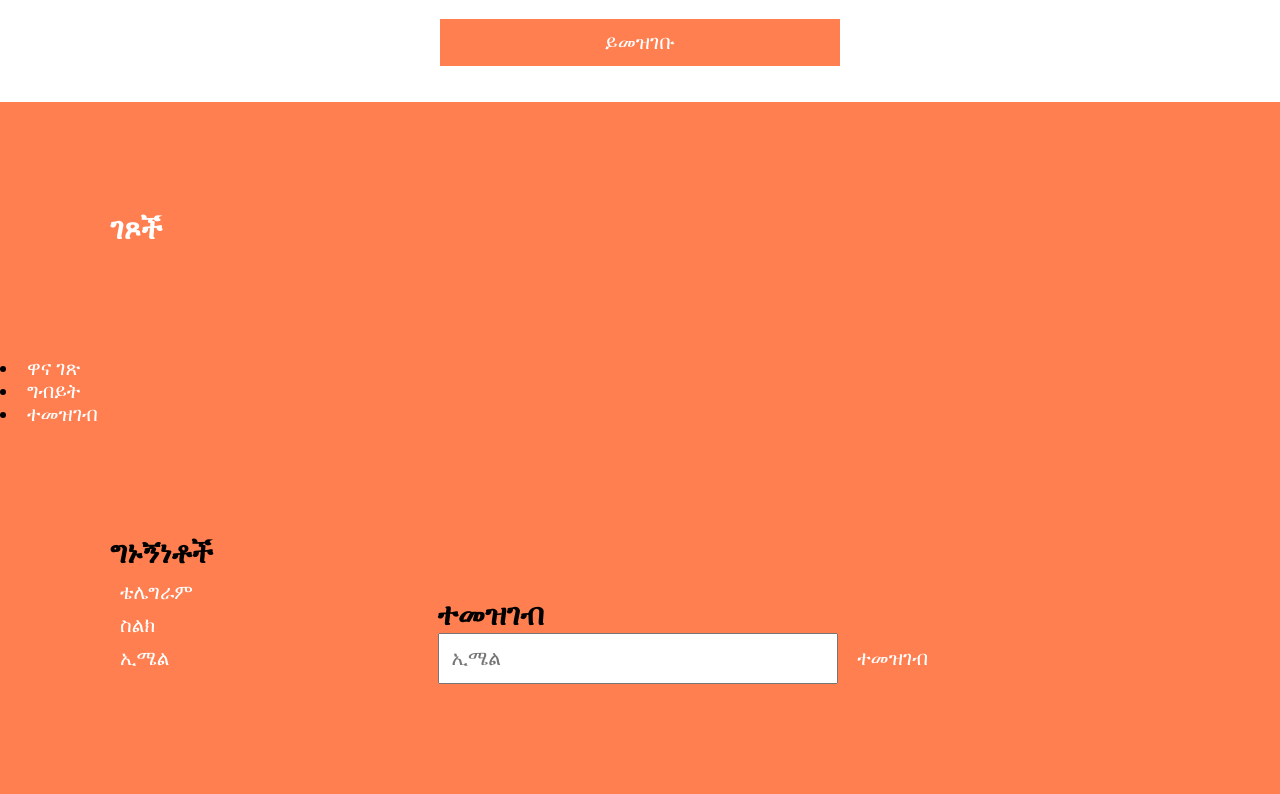
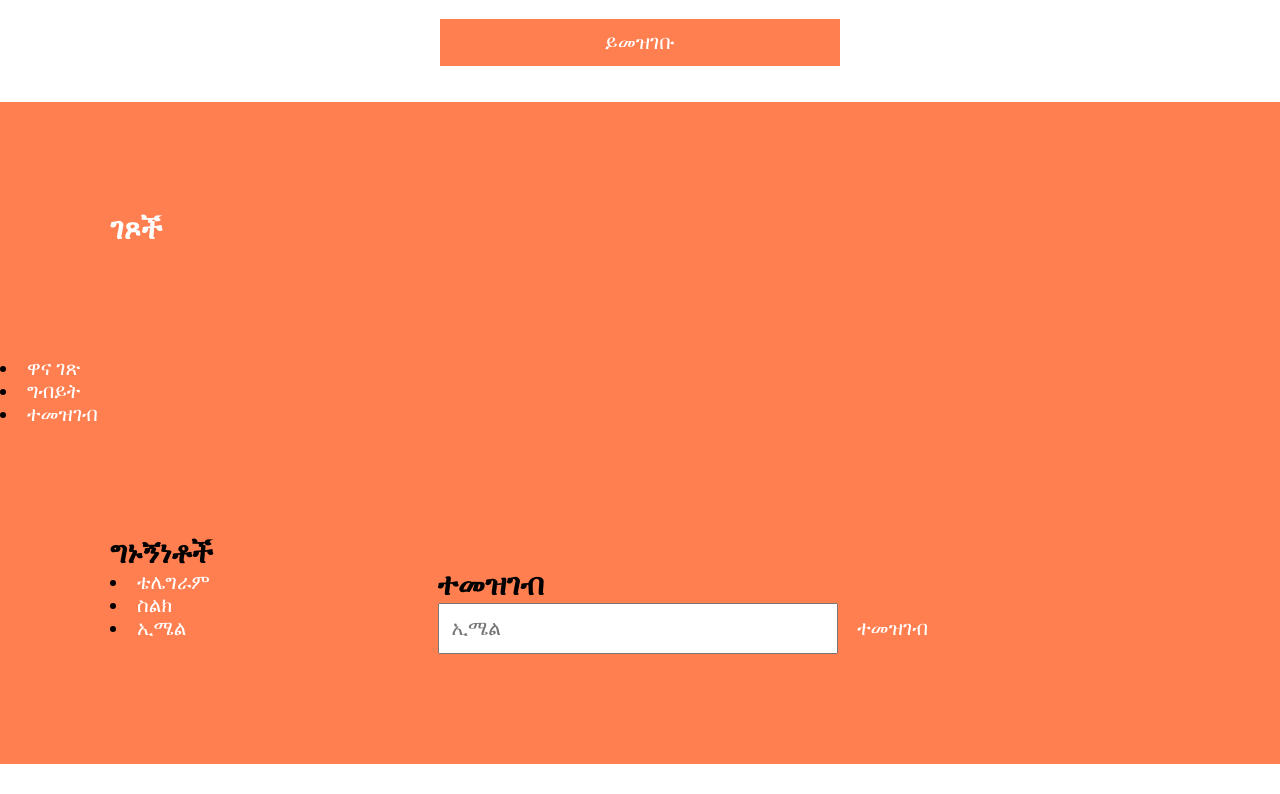
Before and after one commit to Kimomogo/Betibaltena, a plain HTML site: page index.html in a window 1280 px wide. Shown: the part 591-1385 px from the top of the page. After the commit the page ends 1355 px from the top, so only its background shows below. Drawn offline with Linux system fonts and the light colour scheme.

Commit message:
Update style.css

```diff
--- a/style.css
+++ b/style.css
@@ -50,10 +50,7 @@ footer span{
     display: inline-block;
     margin:110px;
 }
-footer span li{
- display:flex;
- margin: 10px;
-}
+
 a{
     color: white;
 }
```
